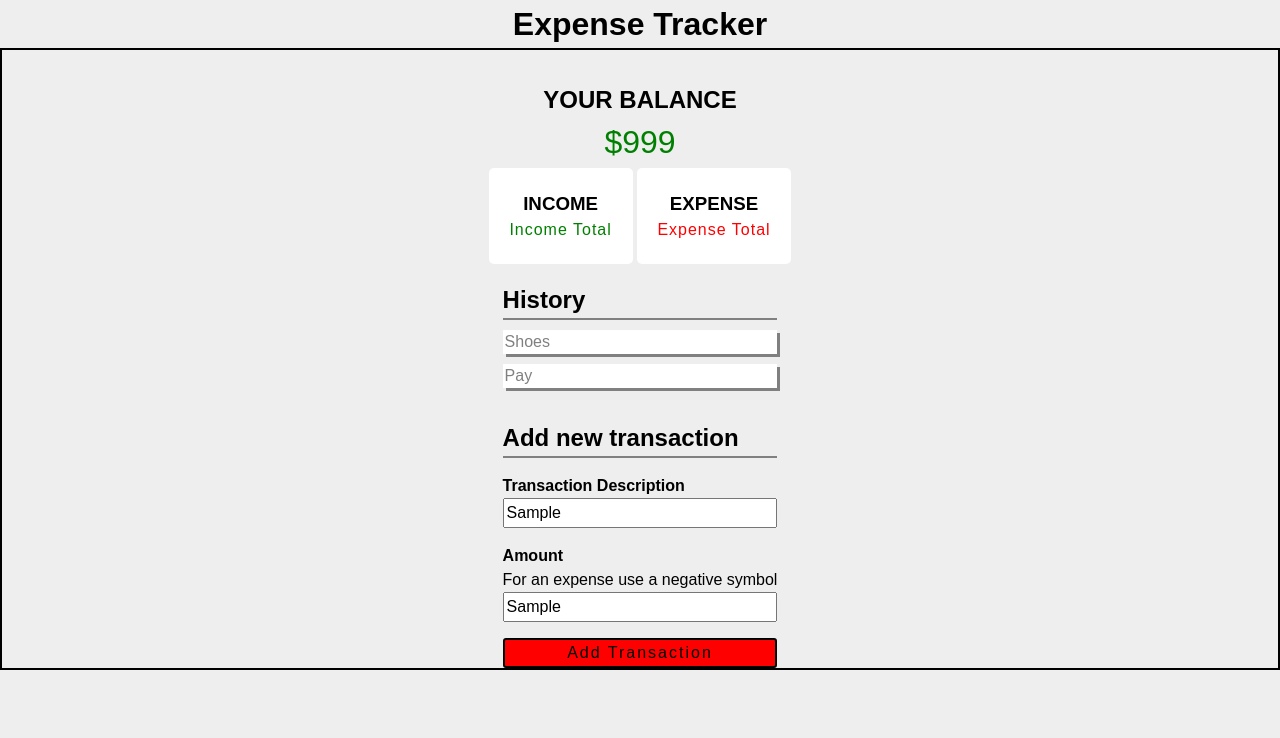
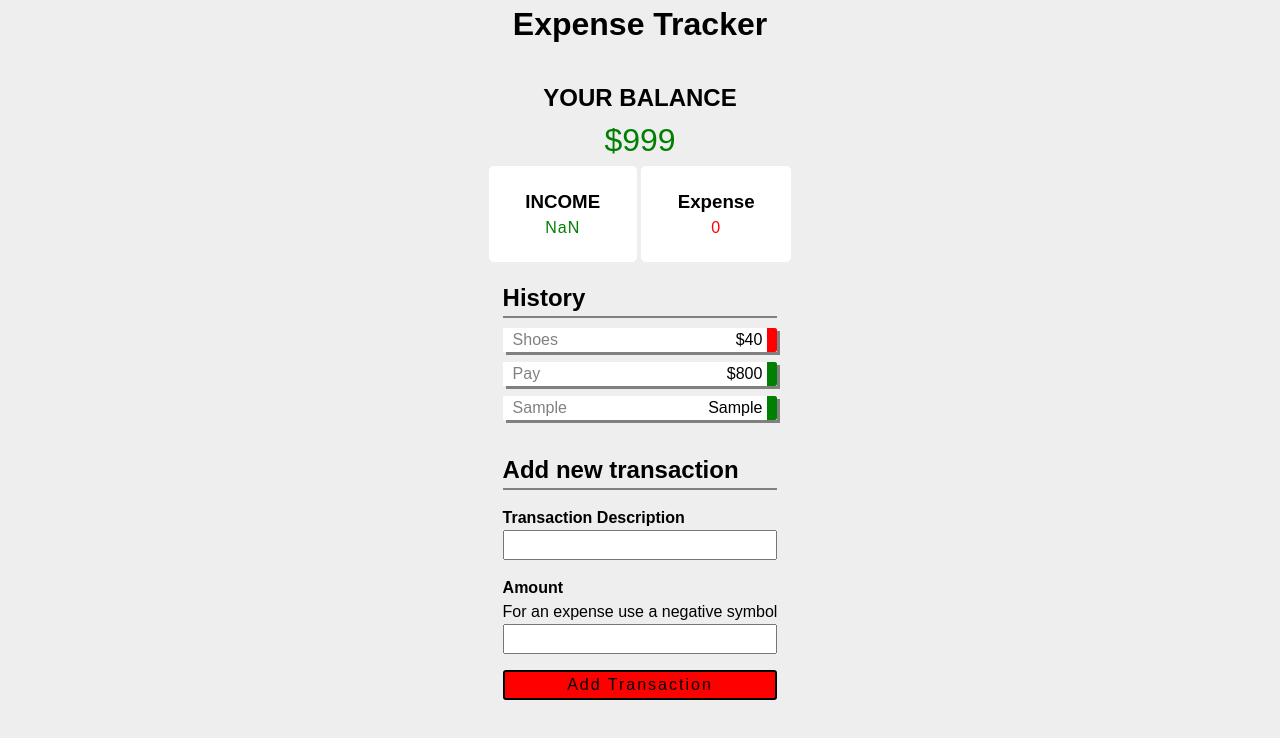
Before and after one commit to brandonmicah/expense-tracking-app, a plain HTML site: page index.html in a window 1280 px wide. Both pictures are taken after typing "Sample", "Sample" into the empty fields and a click on the button "Add Transaction". Drawn offline with Linux system fonts and the light colour scheme.

Commit message:
JS for new div tabs in history section

```diff
--- a/index.html
+++ b/index.html
@@ -17,26 +17,28 @@
           <section id="balanceDisplay" class="balance-display">
             <div class="your-balance">
               <h2>YOUR BALANCE</h2>
-              <p class="balance-total">$999</p>
+              <p class="balance-total" id="balanceTotal">$999</p>
             </div>
 
             <div class="balance-box left">
               <h3>INCOME</h3>
-              <p class="income-total">Income Total</p>
+              <p class="income-total" id="incomeTotal">0</p>
             </div>
 
             <div class="balance-box left">
-              <h3>EXPENSE</h3>
-              <p class="expense-total">Expense Total</p>
+              <h3>Expense</h3>
+              <p class="expense-total" id="expenseTotal">0</p>
             </div>
           </section>
           <section id="expenseHistory" class="expense-history">
             <h2 class="history-headings u-line">History</h2>
             <div class="expense">
-              <p>Shoes</p>
+              <p class="description">Shoes</p>
+              <p class="amount negative">$40</p>
             </div>
             <div class="income">
-              <p>Pay</p>
+              <p class="description">Pay</p>
+              <p class="amount">$800</p>
             </div>
           </section>
           <section id="newExpense" class="new-expense">
@@ -44,8 +46,8 @@
             <div class="input-div">
               <h4 class="description-heading">Transaction Description</h4>
               <input
-                id="transactionInput"
-                class="transaction-input"
+                id="descriptionInput"
+                class="description-input"
                 type="text"
               />
             </div>
--- a/script.js
+++ b/script.js
@@ -2,7 +2,101 @@
 /*
 Tasks:
 - Balance is income minus expense
-- Income = any amount entered without minus symbol
+- Income = total of amounts entered without minus symbol
+- Expense = total of amounts entered with a minus symbol as the first char
+- descriptionInput....if empty promt with an you must enter description
+- amountInput....if empty prompt with an you enter an ammount
+- addButton.....
+    - When enter is pressed or button is clicked a div is created, and the class for either income or expense is added. That div is added as a child of expenseHistory
+    - the div created has the value of the descriptionInput on the left & the value of the amountInput on the right
+    - If amount has negative symbol adjust the expense amount
+    - If amount is positive add amount to the income value
+*/
 
+// Dom element easy access variables
+const balanceTotal = document.getElementById("balanceTotal");
+const incomeTotal = document.getElementById("incomeTotal");
+const expenseTotal = document.getElementById("expenseTotal");
+const expenseHistory = document.getElementById("expenseHistory");
+const descriptionInput = document.getElementById("descriptionInput");
+const amountInput = document.getElementById("amountInput");
+const addButton = document.getElementById("addButton");
 
-*/
+// button click event
+addButton.addEventListener("click", function () {
+  console.log("clicked");
+  //   Missing input prompt
+  if (amountInput.value === "") {
+    alert("You need to enter an amount!");
+  } else if (descriptionInput.value === "") {
+    alert("You need to enter an a transaction description.");
+  } else if (isNaN(amountInput.value)) {
+    console.log(typeof amountInput.value);
+    alert("Amount must be an integer!");
+  }
+  //   add or subtract amountInput to balance from balance.
+  let newExpenseTotal = 0;
+  let newIncomeTotal = 0;
+  if (amountInput.value.startsWith("-")) {
+    // Remve the negative sign & assign input value to a variable
+    let negativeInput = amountInput.value.slice(1);
+    // convert the input into a interger
+    let newExpense = Number(negativeInput);
+    // Add the newExpense to the value of expense total
+    newExpenseTotal += newExpense;
+    // Convert the expenseTotal inner html to newExpenseTotal amount
+    expenseTotal.innerHTML = `$${newExpenseTotal}`;
+    // TODO --- Figure out how to store the value of the newExpenseTotal so that it's stays up to date every time something is added
+    // ---creating new divs in expenseHistory
+    // Onclick create a new div
+    const newDiv = document.createElement("div");
+    //   Add class income to new  div
+    newDiv.classList.add("expense");
+    // Create new two new paragraphs elements
+    const descriptionP = document.createElement("p");
+    const amountP = document.createElement("p");
+    // Add classes to p tags
+    descriptionP.classList.add("description");
+    amountP.classList.add("amount");
+    // Add new paragraph elements to new div tag
+    newDiv.appendChild(descriptionP);
+    newDiv.appendChild(amountP);
+    // Add the value to the inputs into the paragraphs inner html
+    descriptionP.innerHTML = descriptionInput.value;
+    amountP.innerHTML = `${amountInput.value}`;
+    //   Add the new div as a child to expenseHistory section
+    expenseHistory.appendChild(newDiv);
+  } else {
+    // ---changing the values------
+    // Assign positiveInput variable to the value of the amount input
+    let positiveInput = amountInput.value;
+    // Convert the positiveInput to a number and store it in newIncome variable
+    let newIncome = Number(positiveInput);
+    // Add newIncome to newIncomeTotal
+    newIncomeTotal += newIncome;
+    // innerHTMl of incomeTotal = newIncomeTotal
+    incomeTotal.innerHTML = `${newIncomeTotal}`;
+    // ---creating new divs in expenseHistory
+    // Onclick create a new div
+    const newDiv = document.createElement("div");
+    //   Add class income to new  div
+    newDiv.classList.add("income");
+    // Create new two new paragraphs elements
+    const descriptionP = document.createElement("p");
+    const amountP = document.createElement("p");
+    // Add classes to p tags
+    descriptionP.classList.add("description");
+    amountP.classList.add("amount");
+    // Add new paragraph elements to new div tag
+    newDiv.appendChild(descriptionP);
+    newDiv.appendChild(amountP);
+    // Add the value to the inputs into the paragraphs inner html
+    descriptionP.innerHTML = descriptionInput.value;
+    amountP.innerHTML = `${amountInput.value}`;
+    //   Add the new div as a child to expenseHistory section
+    expenseHistory.appendChild(newDiv);
+  }
+
+  amountInput.value = "";
+  descriptionInput.value = "";
+});
--- a/styles.css
+++ b/styles.css
@@ -87,7 +87,6 @@ body {
 .bg {
   display: flex;
   justify-content: center;
-  border: 2px solid black;
   text-align: center;
 }
 
@@ -171,6 +170,8 @@ input {
   background-color: white;
   box-shadow: 3px 3px 0;
   padding-left: 2px;
+  display: flex;
+  height: 1.5rem;
 }
 
 .input-div {
@@ -180,3 +181,27 @@ input {
 .hidden {
   display: none;
 }
+
+.amount,
+.description {
+  display: flex;
+  margin-left: 0.5rem;
+}
+
+.amount {
+  margin-left: auto;
+}
+
+.expense .amount {
+  border-right: 10px solid red;
+  color: black;
+  border-radius: 2px;
+  padding-right: 5px;
+}
+
+.income .amount {
+  border-right: 10px solid green;
+  color: black;
+  border-radius: 2px;
+  padding-right: 5px;
+}
```
